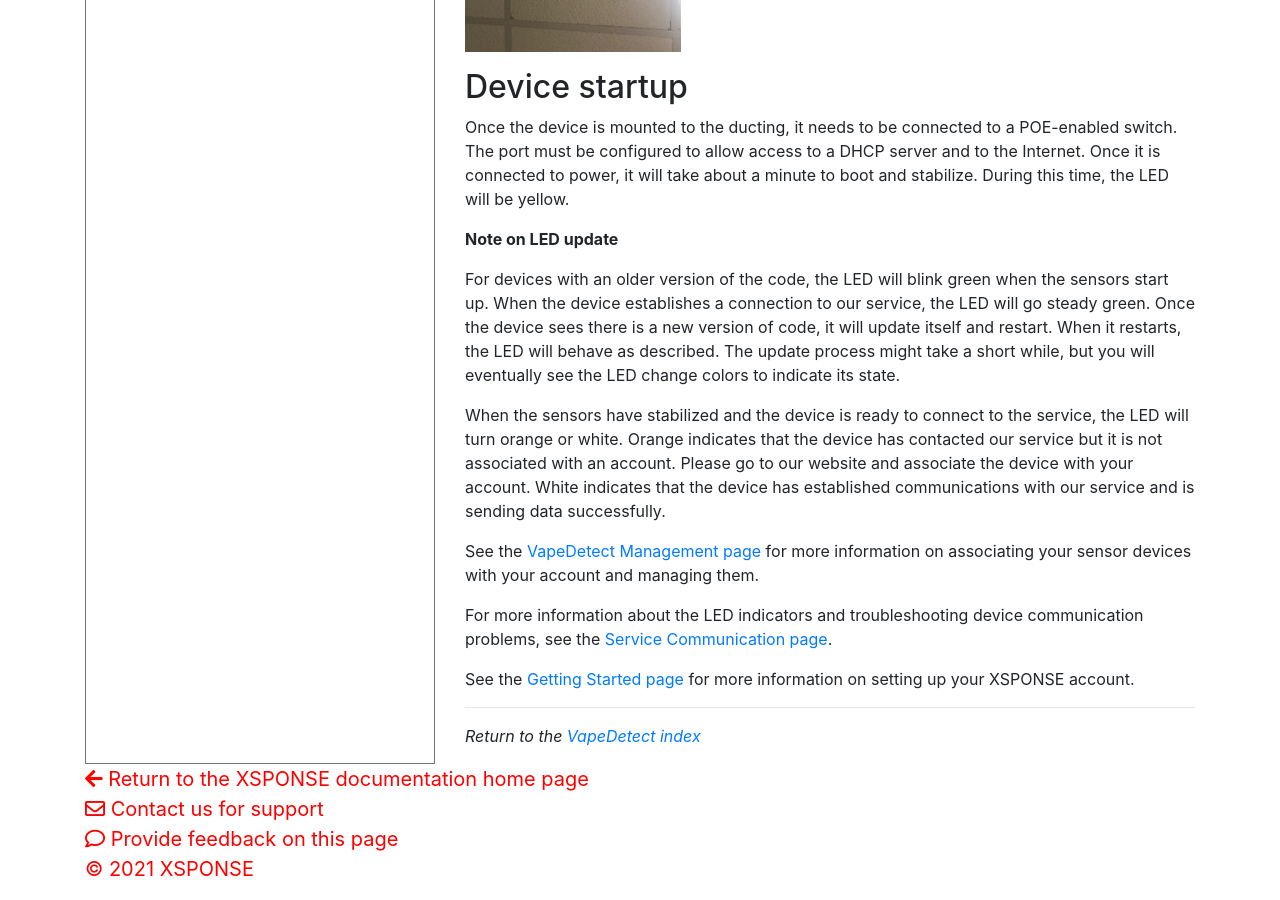
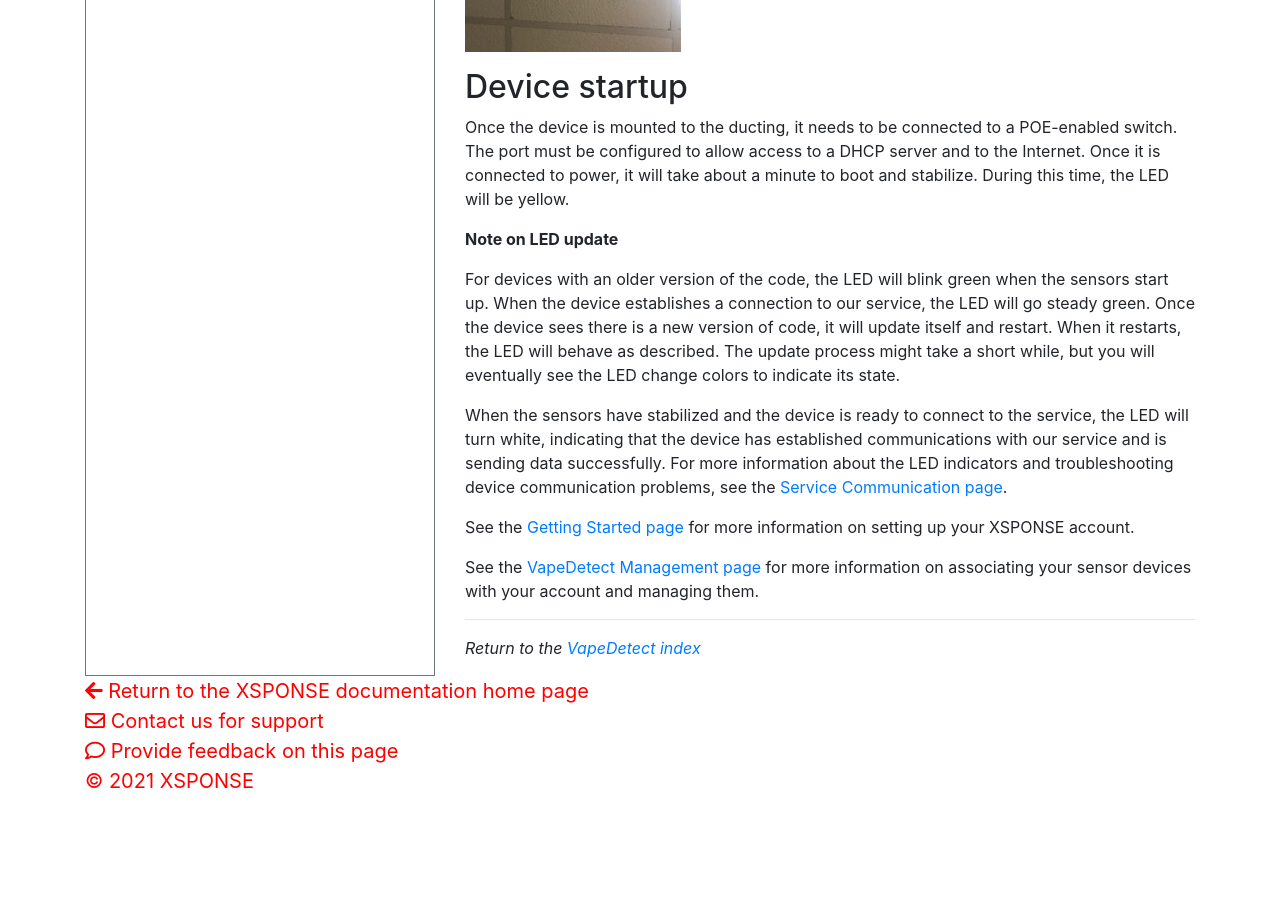
Before and after one commit to NrsSystems/docs, a Jekyll site: the page built from vape-detect/installation-process.md, in a window 1280 px wide and 900 px high, scrolled down 2343 px. Built offline with Jekyll 4.4.1, drawn with Linux system fonts in a browser that asks for light colours; our own code applies the rules of GitHub Pages for plain Markdown files; after the commit the page ends 3155 px from its top, so only the background shows below that.

Commit message:
Update installation-process.md

```diff
--- a/vape-detect/installation-process.md
+++ b/vape-detect/installation-process.md
@@ -45,13 +45,11 @@ Once the device is mounted to the ducting, it needs to be connected to a POE-ena
 >
 > For devices with an older version of the code, the LED will blink green when the sensors start up. When the device establishes a connection to our service, the LED will go steady green. Once the device sees there is a new version of code, it will update itself and restart. When it restarts, the LED will behave as described. The update process might take a short while, but you will eventually see the LED change colors to indicate its state.
 
-When the sensors have stabilized and the device is ready to connect to the service, the LED will turn orange or white. Orange indicates that the device has contacted our service but it is not associated with an account. Please go to our website and associate the device with your account.  White indicates that the device has established communications with our service and is sending data successfully.
+When the sensors have stabilized and the device is ready to connect to the service, the LED will turn white, indicating that the device has established communications with our service and is sending data successfully. For more information about the LED indicators and troubleshooting device communication problems, see the [Service Communication page](sensor-device-communication.md).
+
+See the [Getting Started page](../general-ops/account-setup.md) for more information on setting up your XSPONSE account.
 
 See the [VapeDetect Management page](vapedetect-management.md) for more information on associating your sensor devices with your account and managing them.
 
-For more information about the LED indicators and troubleshooting device communication problems, see the [Service Communication page](sensor-device-communication.md).
-
-See the [Getting Started page](../general-ops/account-setup.md) for more information on setting up your XSPONSE account.
-
 ___
 *Return to the [VapeDetect index](index.md)*
```
